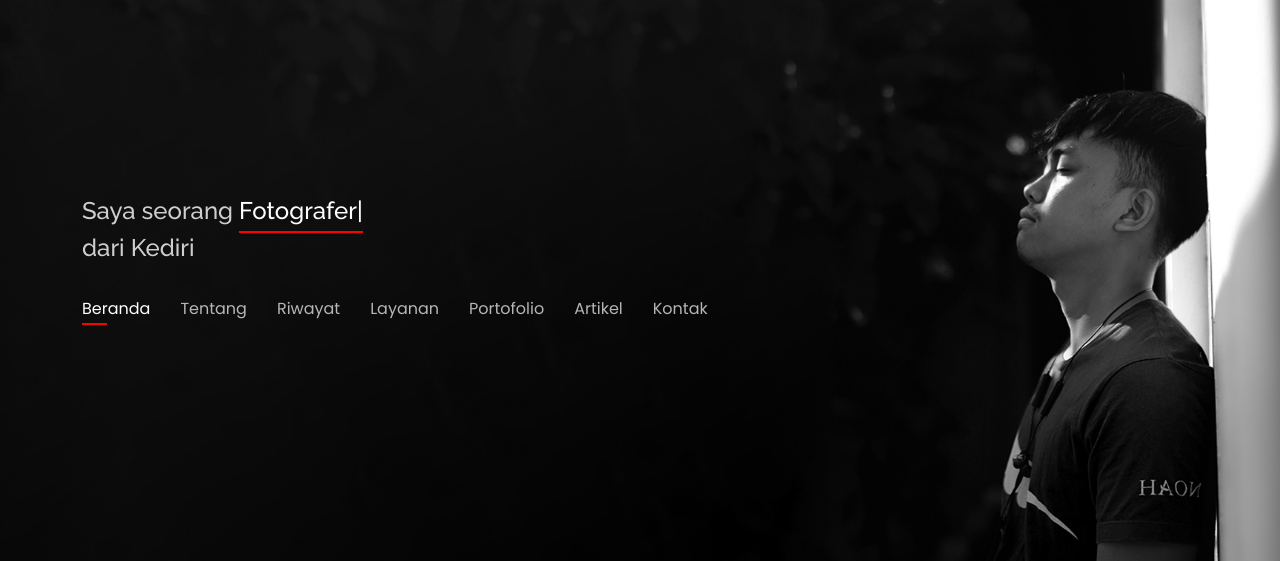
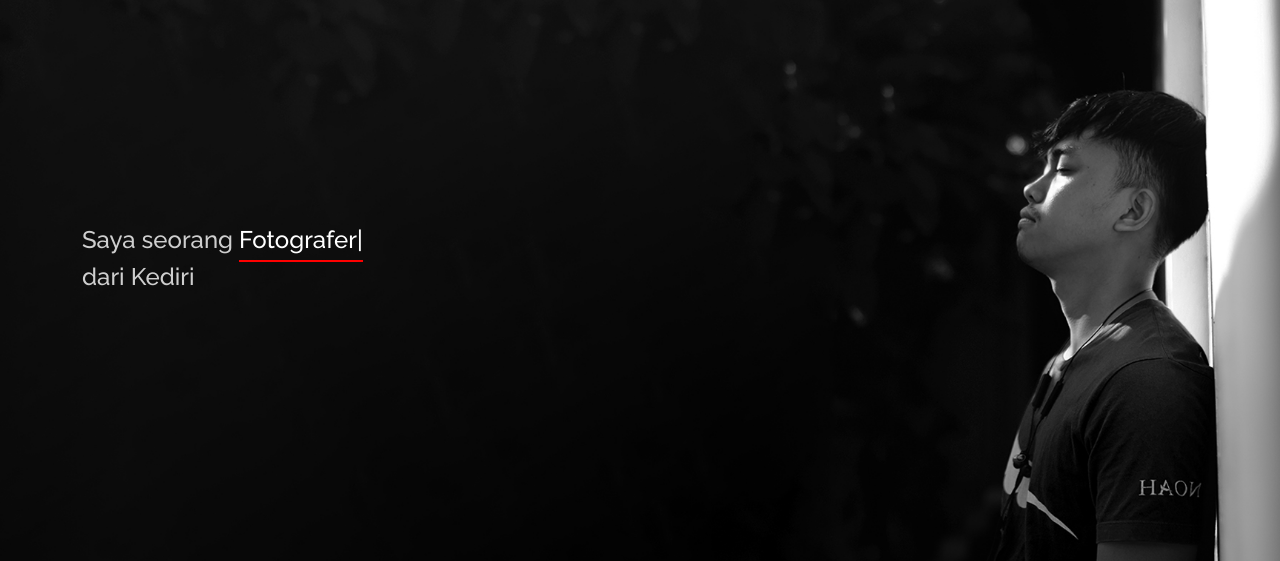
Before and after one commit to tjahmbeling/tjahmbeling, a Laravel app: page / in a window 1280 px wide. Shown: the part 155-716 px from the top of the page. Run offline with Laravel 12, Linux system fonts and the light colour scheme; data that the repository does not hold is empty; some libraries are stand-ins or nearby versions.

Commit message:
update nav

```diff
--- a/resources/views/home.blade.php
+++ b/resources/views/home.blade.php
@@ -16,7 +16,7 @@
             <h2 class="mt-0">dari Kediri</h2>
             <!-- <p>I'm <span class="typed" data-typed-items="Designer, Developer, Freelancer, Photographer"></span></p> -->
 
-            <nav id="navbar" class="navbar">
+            <!-- <nav id="navbar" class="navbar">
                     <ul>
                         <li><a class="nav-link active" href="#header">Beranda</a></li>
                         <li><a class="nav-link" href="#about">Tentang</a></li>
@@ -27,7 +27,7 @@
                         <li><a class="nav-link" href="#contact">Kontak</a></li>
                     </ul>
                     <i class="bi bi-list mobile-nav-toggle"></i>
-            </nav>
+                </nav> -->
             <!-- .navbar -->
 
             <div class="social-links">
```
Lines whose indentation alone changed are shown as unchanged.
